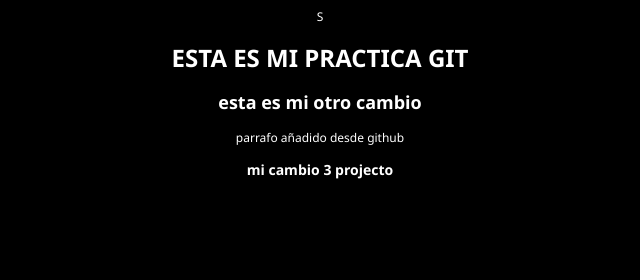
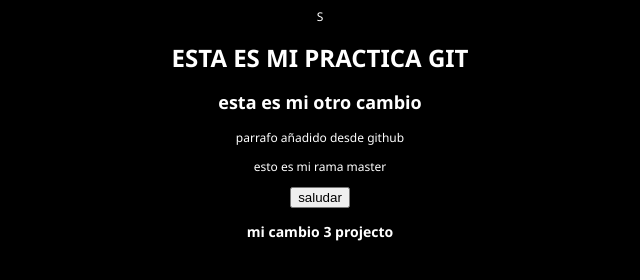
Before and after one commit to luzvm/cursogitLUZ, a plain HTML site: page index.html in a window 1280 px wide. Shown: the whole page, without its empty margins (320-960 px from the left). Drawn offline with Linux system fonts and the light colour scheme; files that its build step writes are made by us from their sources.

Commit message:
comienzo del proyecto

```diff
--- a/index.html
+++ b/index.html
@@ -10,6 +10,9 @@
         <h2>esta es mi otro cambio</h2>
         <div id="app"></div>
         <p>parrafo añadido desde github</p>
+        <script src="javascript.js"></script>
+        <p>esto es mi rama master</p>
+        <button onclick="saludo()">saludar</button>
         <h3>mi cambio 3 projecto</h3>
     </body>
 </html>
--- /dev/null
+++ b/javascript.js
@@ -0,0 +1,3 @@
+function saludo(){
+    alert("hola");
+}
```
